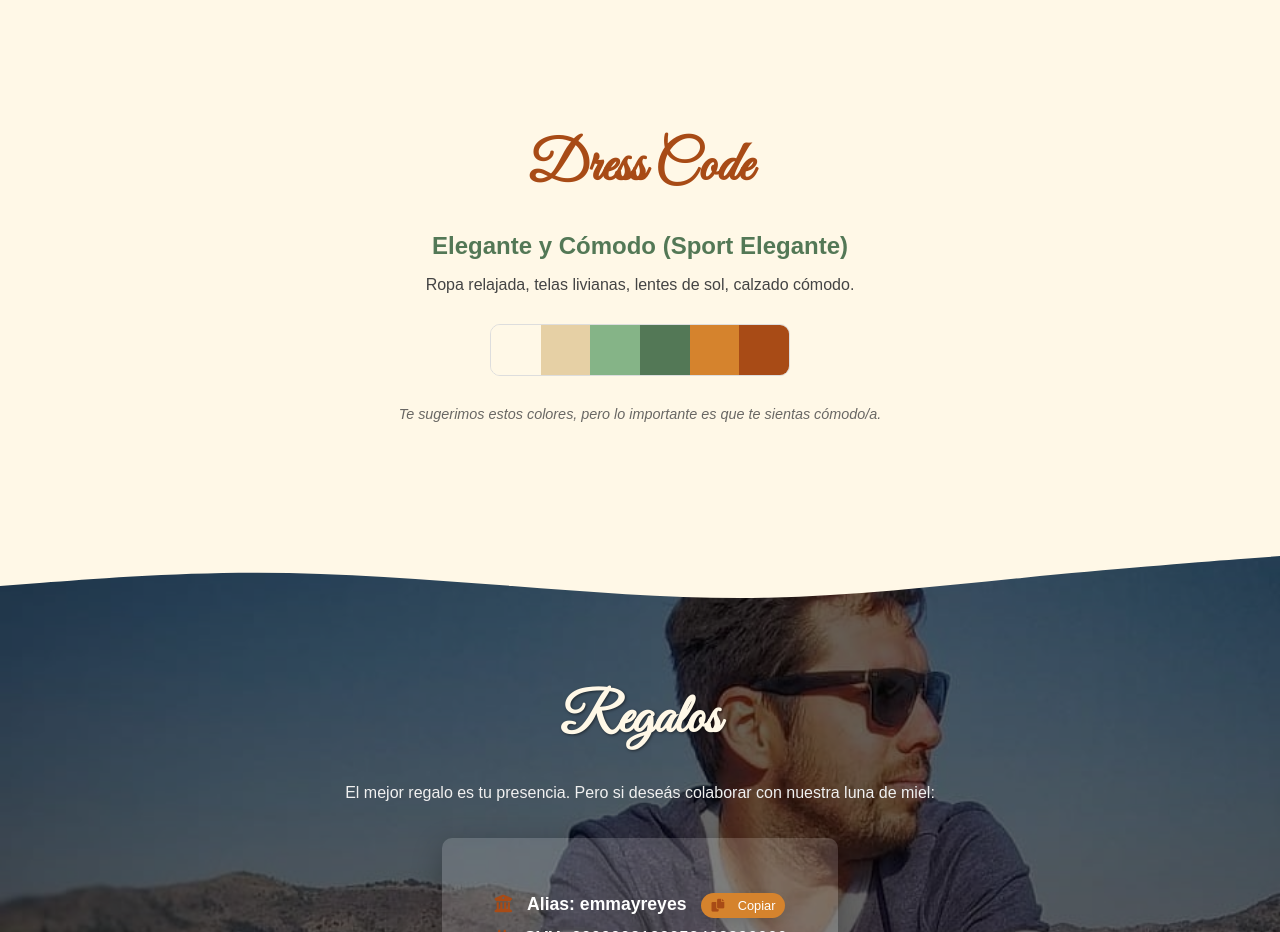
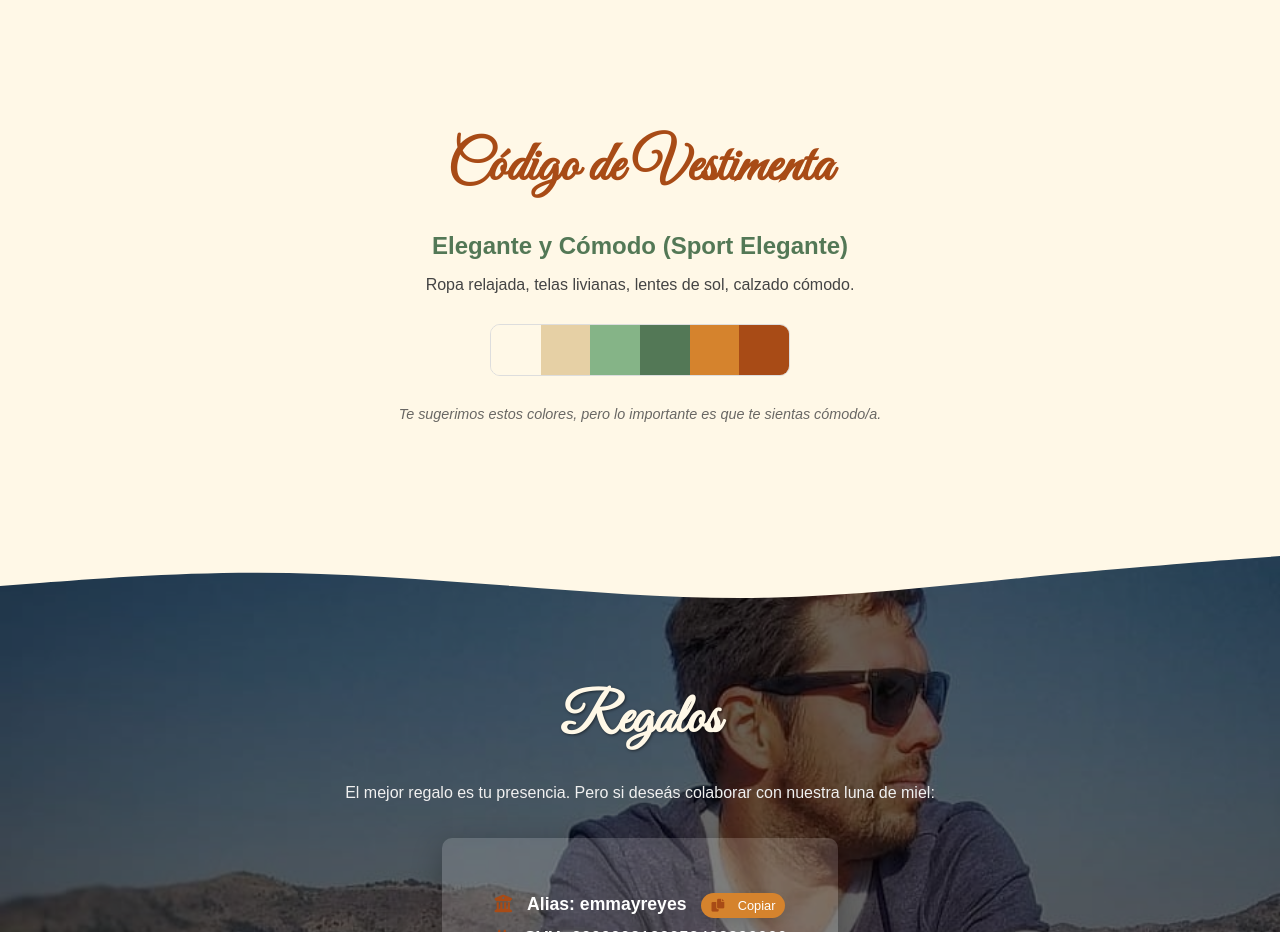
Before and after one commit to juandualibe/Emma-Reyes, a plain HTML site: page index.html in a window 1280 px wide. Shown: the part 1620-2552 px from the top of the page. Drawn offline with Linux system fonts and the light colour scheme; a web font is replaced by a local one.

Commit message:
Cambio visual

```diff
--- a/index.html
+++ b/index.html
@@ -92,7 +92,7 @@
 
     <section id="dresscode">
       <div class="hero-content">
-        <h2>Dress Code</h2>
+        <h2>Código de Vestimenta</h2>
         <p class="subtitle">Elegante y Cómodo (Sport Elegante)</p>
         <p>Ropa relajada, telas livianas, lentes de sol, calzado cómodo.</p>
         <div class="palette-container">
```
